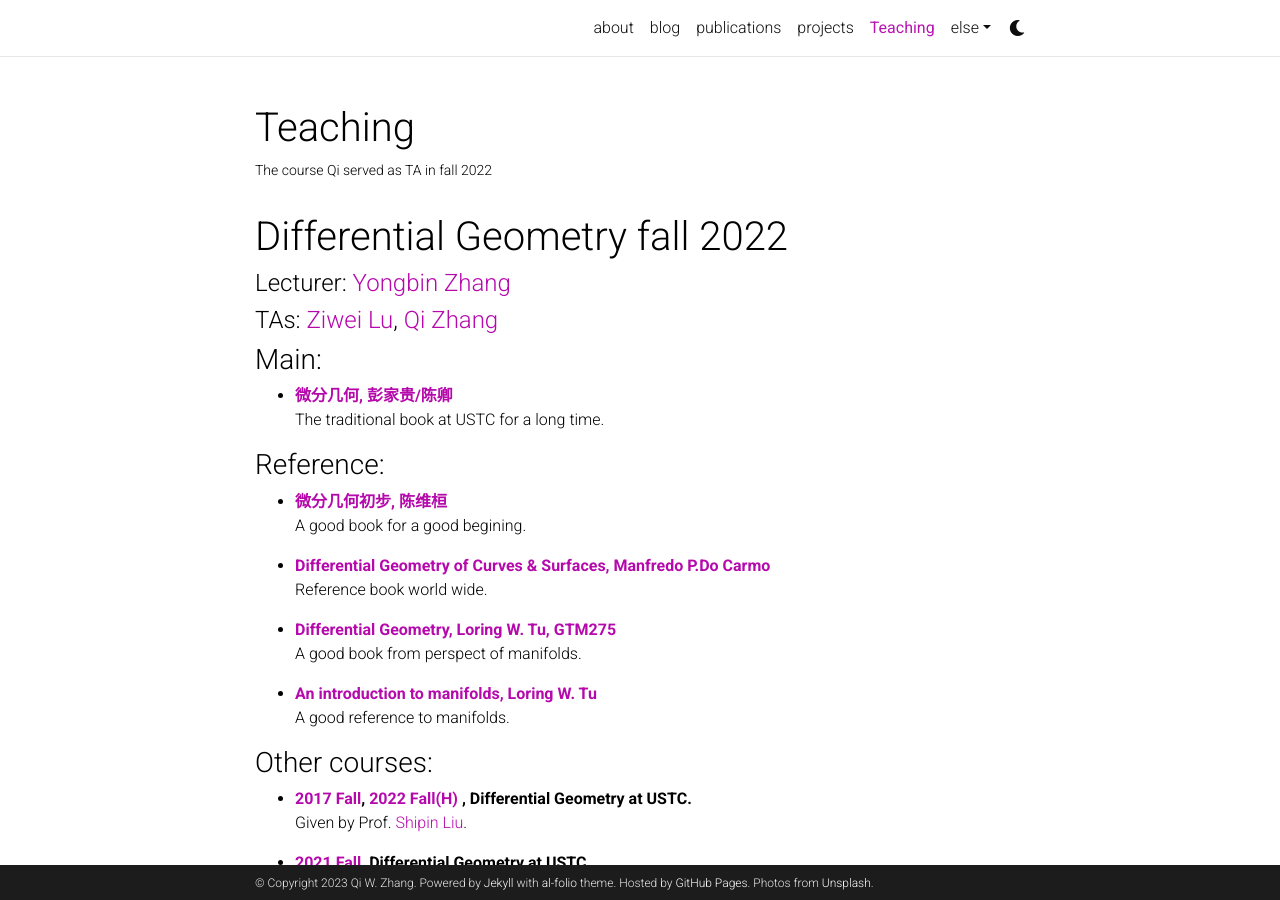
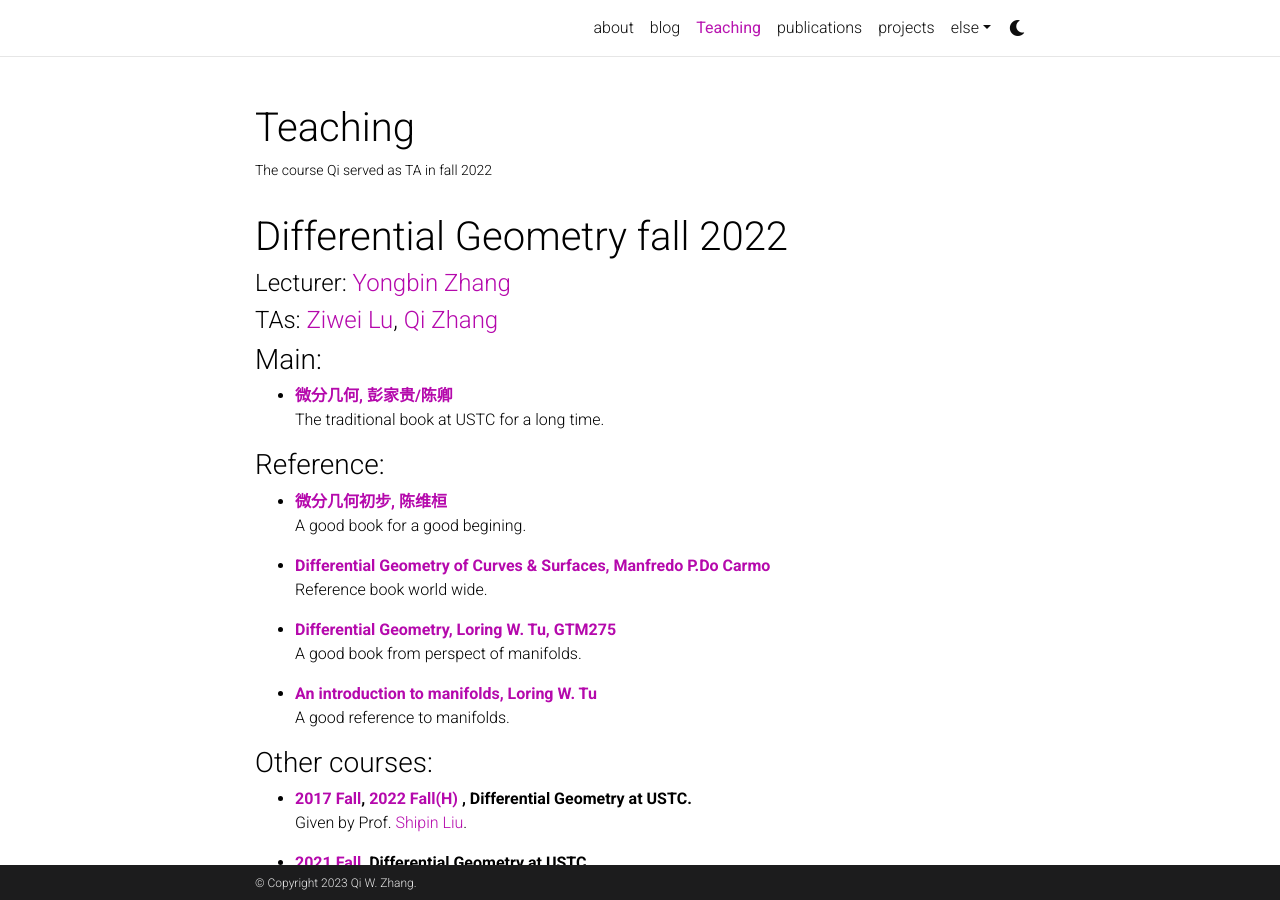
Before and after one commit to bon-qi/bon-qi.github.io, a Jekyll site: the page built from _pages/teaching.md, in a window 1280 px wide and 900 px high. Built offline with Jekyll 4.4.1, drawn with Linux system fonts in a browser that asks for light colours; comment, search, counter and statistics services are not loaded; a style sheet for code colours, icons or effects is not loaded.

Commit message:
2-17-2023 add new

```diff
--- a/_config.yml
+++ b/_config.yml
@@ -9,10 +9,10 @@
 email: qi-001@outlook.com
 description: > # the ">" symbol means to ignore newlines until "footer_text:"
 #  A simple, whitespace theme for academics. Based on [*folio](https://github.com/bogoli/-folio) design.
-footer_text: >
-  Powered by <a href="https://jekyllrb.com/" target="_blank">Jekyll</a> with <a href="https://github.com/alshedivat/al-folio">al-folio</a> theme.
-  Hosted by <a href="https://pages.github.com/" target="_blank">GitHub Pages</a>.
-  Photos from <a href="https://unsplash.com" target="_blank">Unsplash</a>.
+footer_text: #>
+  #Powered by <a href="https://jekyllrb.com/" target="_blank">Jekyll</a> with <a href="https://github.com/alshedivat/al-folio">al-folio</a> theme.
+  #Hosted by <a href="https://pages.github.com/" target="_blank">GitHub Pages</a>.
+  #Photos from <a href="https://unsplash.com" target="_blank">Unsplash</a>.
 keywords: jekyll, jekyll-theme, academic-website, portfolio-website  # add your own keywords or leave empty
 
 lang: en # the language of your site (for example: en, fr, cn, ru, etc.)
```
Also changed, not shown: _pages/links.md (+1 -0 lines), _pages/teaching.md (+0 -1 lines).
